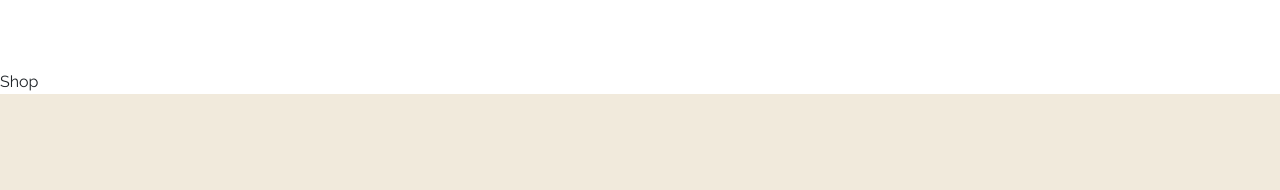
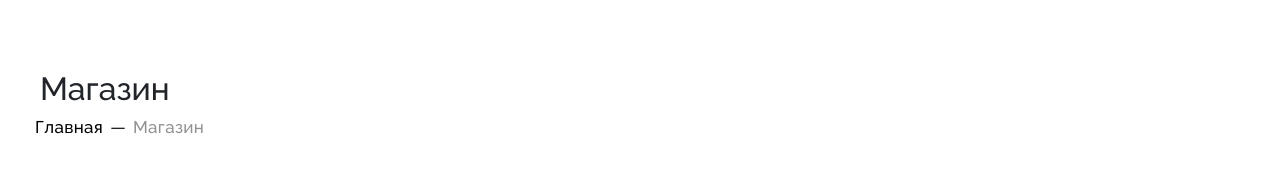
Before and after one commit to a1one1/Secret-Frontend, a React (Vite) app: page /shop in a window 1280 px wide. Shown: the part 147-337 px from the top of the page. Built offline with nearby package versions, Linux system fonts and the light colour scheme.

Commit message:
настройка redux

```diff
--- a/src/pages/shop/Shop.module.css
+++ b/src/pages/shop/Shop.module.css
@@ -0,0 +1,50 @@
+.main {
+  width: 1200px;
+  margin: auto;
+}
+
+.shopDiv {
+}
+
+.shopRoutes {
+  display: flex;
+  margin: 0 -5px;
+  margin-bottom: 233px;
+}
+.shopRoutes a {
+  text-decoration: none;
+  font-family: 'Raleway';
+  font-style: normal;
+  font-weight: 500;
+  font-size: 17px;
+  line-height: 140%;
+  /* identical to box height, or 24px */
+
+  letter-spacing: 0.02em;
+
+  color: #000000;
+}
+.line {
+  font-family: 'Raleway';
+  font-style: normal;
+  font-weight: 500;
+  font-size: 17px;
+  line-height: 140%;
+  /* identical to box height, or 24px */
+
+  letter-spacing: 0.02em;
+  margin: 0 7px;
+}
+
+.shopItem {
+  font-family: 'Raleway';
+  font-style: normal;
+  font-weight: 500;
+  font-size: 17px;
+  line-height: 140%;
+  /* identical to box height, or 24px */
+
+  letter-spacing: 0.02em;
+
+  color: #919191;
+}
--- a/src/pages/shop/Shop.tsx
+++ b/src/pages/shop/Shop.tsx
@@ -1,5 +1,18 @@
-import styles from "./Shop.module.css";
+import { Link } from 'react-router-dom';
+import styles from './Shop.module.css';
 
 export default function Shop(): JSX.Element {
-  return <main>Shop</main>;
+  return (
+    <main className={styles.main}>
+      <div className={styles.shopDiv}>
+        <h2>Магазин</h2>
+
+        <div className={styles.shopRoutes}>
+          <Link to={'/'}>Главная</Link>
+          <div className={styles.line}>—</div>
+          <div className={styles.shopItem}>Магазин</div>
+        </div>
+      </div>
+    </main>
+  );
 }
--- /dev/null
+++ b/src/redux/services/ModelSevice.ts
@@ -0,0 +1,2 @@
+
+export cosnt modelAPI = createApi
--- /dev/null
+++ b/src/redux/store/reducers/index.ts
@@ -0,0 +1,5 @@
+import { combineReducers } from 'redux';
+import { modelsReducer } from './shopReducer';
+export const rootReducer =combineReducers({
+  model:modelsReducer
+})
--- /dev/null
+++ b/src/redux/store/store.ts
@@ -0,0 +1,4 @@
+import { combineReducers } from 'redux';
+import thunk from 'redux-thunk';
+
+const rootReducer = combineReducers();
```
Also changed, not shown: src/redux/store/reducers/shopReducer.ts (added, +23 -0 lines), src/redux/store/types/model.ts (added, +29 -0 lines).
